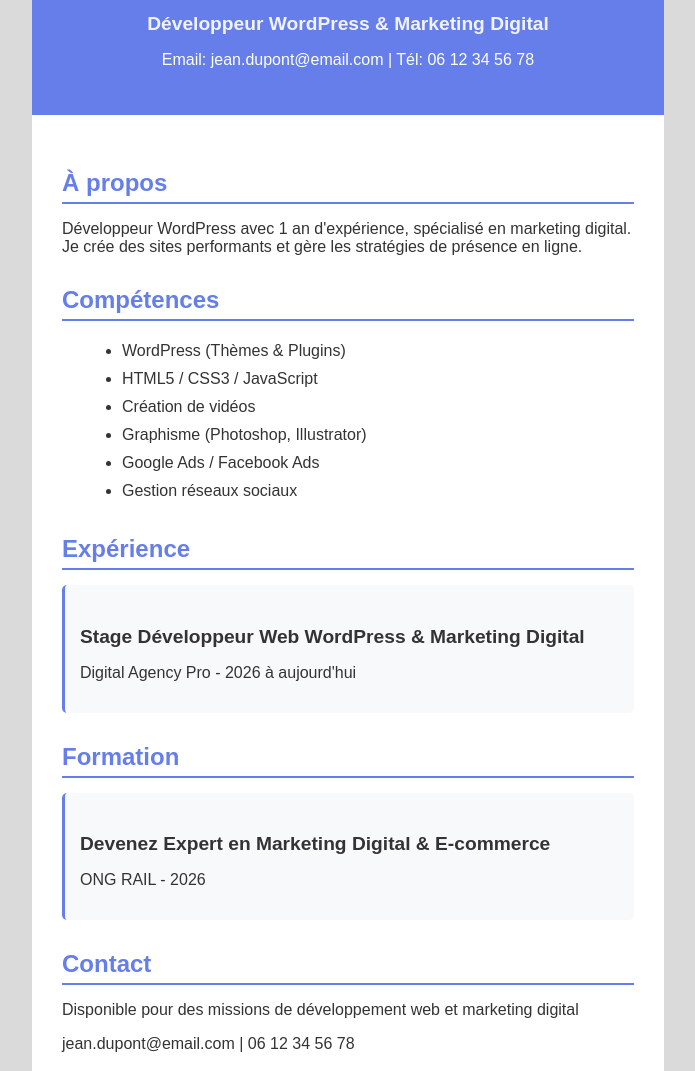
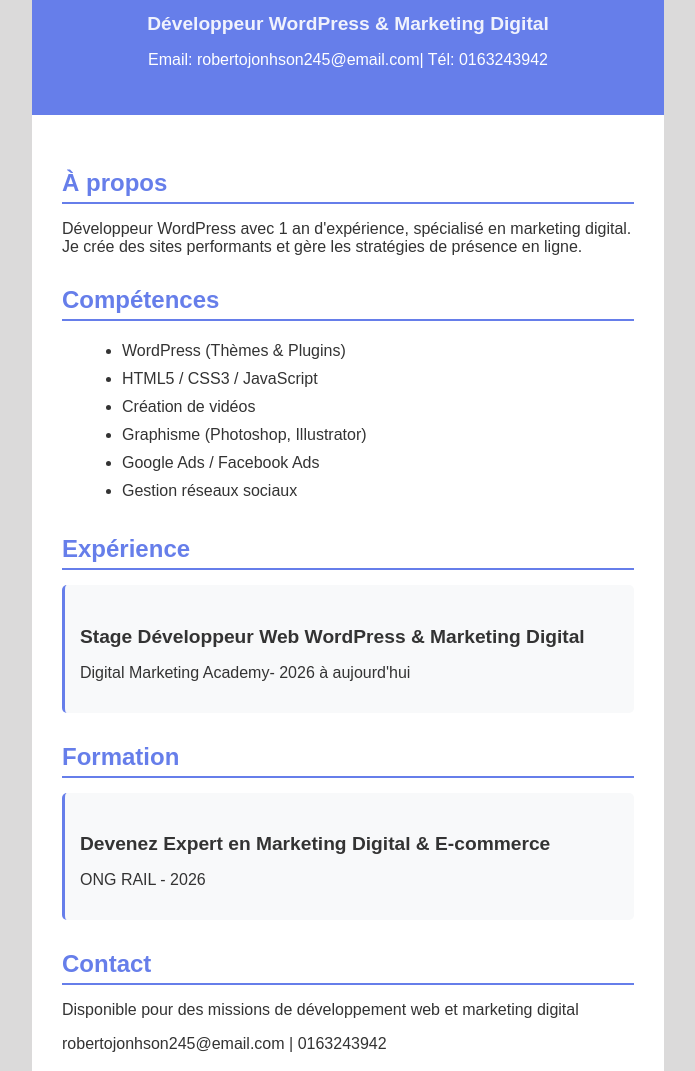
Before and after one commit to robertojonhson05-a11y/cv_rail, a plain HTML site: page index.html in a window 1280 px wide. Shown: the part 229-1300 px from the top of the page, without its empty margins (292-987 px from the left). Drawn offline with Linux system fonts and the light colour scheme.

Commit message:
Update contact information in index.html

```diff
--- a/index.html
+++ b/index.html
@@ -15,7 +15,7 @@
                 <div class="info">
                     <h1>JOHNSON Roberto</h1>
                     <h2>Développeur WordPress & Marketing Digital</h2>
-                    <p>Email: jean.dupont@email.com | Tél: 06 12 34 56 78</p>
+                    <p>Email: robertojonhson245@email.com| Tél: 0163243942</p>
                 </div>
             </div>
         </div>
@@ -42,7 +42,7 @@
                 <h3>Expérience</h3>
                 <div class="card">
                     <h4>Stage Développeur Web WordPress & Marketing Digital</h4>
-                    <p>Digital Agency Pro - 2026 à aujourd'hui</p>
+                    <p>Digital Marketing Academy- 2026 à aujourd'hui</p>
                 </div>
             </div>
 
@@ -57,7 +57,7 @@
             <div class="section">
                 <h3>Contact</h3>
                 <p>Disponible pour des missions de développement web et marketing digital</p>
-                <p>jean.dupont@email.com | 06 12 34 56 78</p>
+                <p> robertojonhson245@email.com | 0163243942 </p>
             </div>
         </div>
     </div>
```
